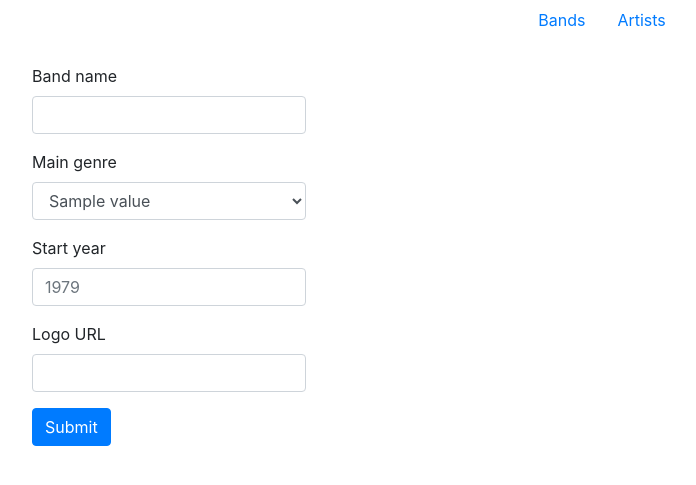
After one commit to vicusbass/semantic_flask, a Flask app: template semantic_flask/semantic_flask/templates/addband.html in a window 1280 px wide. The commit adds this page. Shown: the top 485 px of the page, without its empty margins (38-734 px from the left). Run offline with Flask 2, Linux system fonts and the light colour scheme; the template is opened without the code that fills it: most values are stand-ins (such as "Sample title", 1, 10 or a date in 2020); some libraries are stand-ins or nearby versions.

Commit message:
added form for new bands

```diff
--- a/semantic_flask/semantic_flask/main.py
+++ b/semantic_flask/semantic_flask/main.py
@@ -1,4 +1,4 @@
-from flask import Flask, render_template
+from flask import Flask, render_template, request, redirect, url_for
 from rdflib import Graph
 from SPARQLWrapper import SPARQLWrapper2, JSON
 
@@ -9,20 +9,22 @@ g = Graph()
 sparql = SPARQLWrapper2("http://localhost:8080/rdf4j-server/repositories/bands")
 
 
-def get_by_genre():
+def list_genres():
     sparql.setQuery("""
-                    prefix : <http://example.org/>
-                    prefix foaf: <http://xmlns.com/foaf/0.1/>
-                    select ?band ?name
+                    PREFIX dc: <http://purl.org/dc/elements/1.1/>
+                    PREFIX mo: <http://purl.org/ontology/mo/>
+                    prefix rdfs: <http://www.w3.org/2000/01/rdf-schema#>
+                    select ?genre ?genretitle
                     where
                     {
-                    ?band :style :Prog_metal .
-                    ?band  foaf:name  ?name .
+                        ?genre rdfs:subClassOf mo:Genre .
+                        ?genre dc:title ?genretitle .
                     }
+                    ORDER BY ?genretitle
                      """)
     sparql.setReturnFormat(JSON)
     result = sparql.queryAndConvert()
-    return result.getValues("band")[0].value, result.getValues("name")[0].value
+    return sparql.query().bindings
 
 
 def list_bands():
@@ -69,9 +71,7 @@ def list_artists():
 
 @app.route("/")
 def home_page():
-    return render_template("index.html",
-                           band=get_by_genre()
-                           )
+    return render_template("index.html")
 
 
 @app.route("/bands")
@@ -86,3 +86,41 @@ def artists_page():
     return render_template("artists.html",
                            artists=list_artists()
                            )
+
+
+@app.route("/addband")
+def addband_page():
+    return render_template("addband.html",
+                           genres=list_genres()
+                           )
+
+
+@app.route('/result', methods=['POST'])
+def result_band_added():
+    if request.method == 'POST':
+        sparql_insert = SPARQLWrapper2("http://localhost:8080/rdf4j-server/repositories/bands/statements")
+        result = request.form
+        band_name = result["band_name"]
+        style = result["style"]
+        activity_started = result["activity_started"] + "-01-01T00:00:00Z"
+        logo_url = result["logo_url"]
+        query = """
+            PREFIX foaf: <http://xmlns.com/foaf/0.1/>
+            PREFIX : <http://example.org/>
+            PREFIX schema: <http://schema.org/>
+            PREFIX mo: <http://purl.org/ontology/mo/>
+            PREFIX rdf: <http://www.w3.org/1999/02/22-rdf-syntax-ns#>
+            INSERT DATA
+            {{GRAPH :Bands
+            {{:{} foaf:name '{}';
+                       rdf:type schema:MusicGroup;
+                       mo:activity_start '{}';
+                       schema:logo '{}';
+                       :style '{}' .
+            }}
+            }}""".format(band_name.replace(" ", ""), band_name, activity_started, logo_url, style)
+        print(query)
+        sparql_insert.setQuery(query)
+        sparql_insert.method = 'POST'
+        print(sparql_insert.query())
+        return redirect(url_for('bands_page'))
--- /dev/null
+++ b/semantic_flask/semantic_flask/templates/addband.html
@@ -0,0 +1,30 @@
+{% extends "layout.html" %}
+{% block title %}Bands{% endblock %}
+{% block content %}
+<br/>
+<div class="row">
+    <form action="/result" method="post">
+        <div class="form-group">
+            <label for="band_name_id">Band name</label>
+            <input type="text" class="form-control" id="band_name_id" name="band_name" required="true">
+        </div>
+        <div class="form-group">
+            <label for="band_genre_id">Main genre</label>
+            <select class="form-control" id="band_genre_id" name="style" required="true">
+                {% for genre in genres %}
+                    <option value={{genre["genre"].value}}>{{genre["genretitle"].value}}</option>
+                {% endfor %}
+            </select>
+        </div>
+        <div class="form-group">
+            <label for="activity_started_id">Start year</label>
+            <input type="number" class="form-control" id="activity_started_id" placeholder="1979" name="activity_started" required="true">
+        </div>
+        <div class="form-group">
+            <label for="logo_url">Logo URL</label>
+            <input type="url" class="form-control" id="logo_url" name="logo_url">
+        </div>
+        <button type="submit" class="btn btn-primary">Submit</button>
+    </form>
+</div>
+{% endblock %}
```
Also changed, not shown: semantic_flask/semantic_flask/templates/bands.html (+20 -8 lines), 1 other file.
